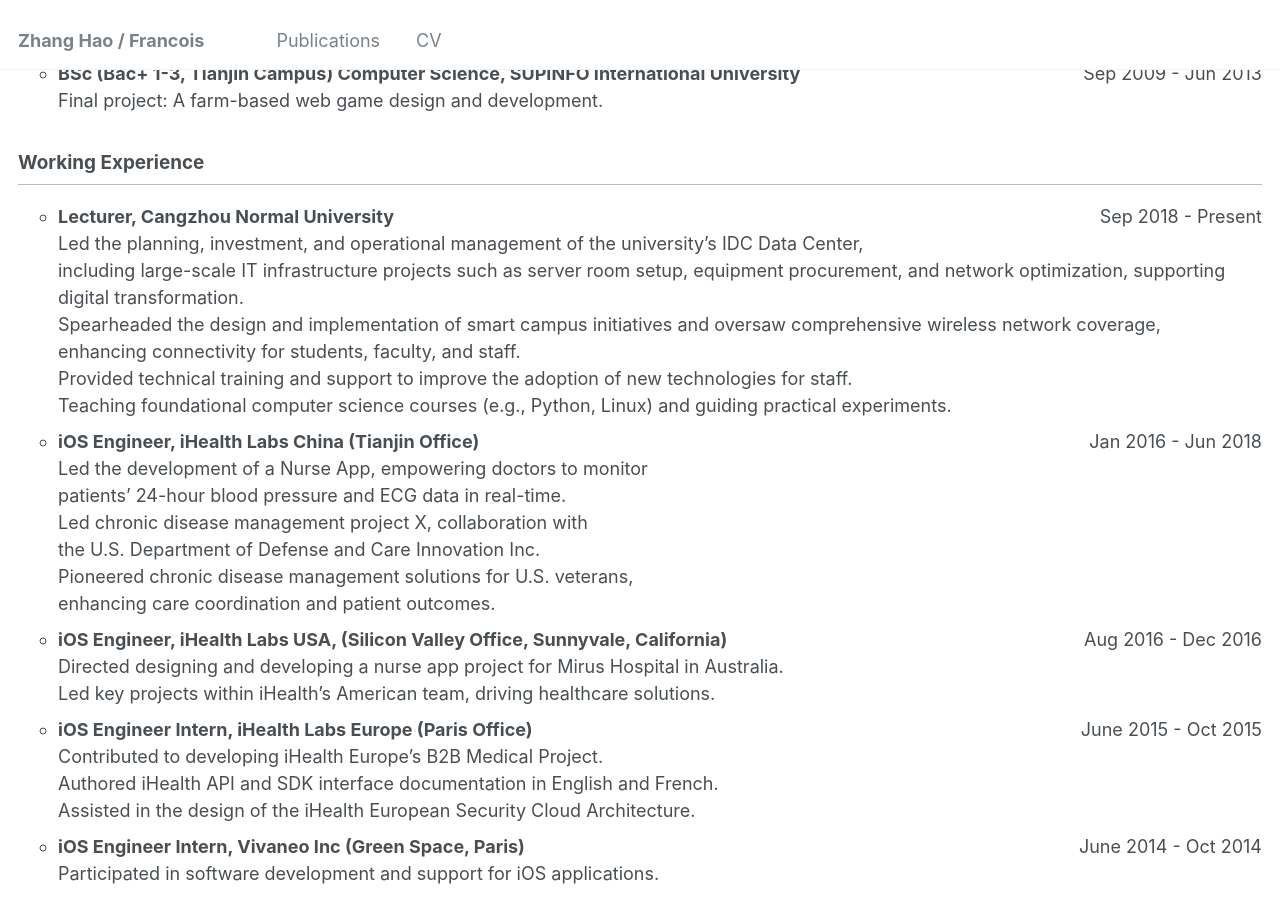
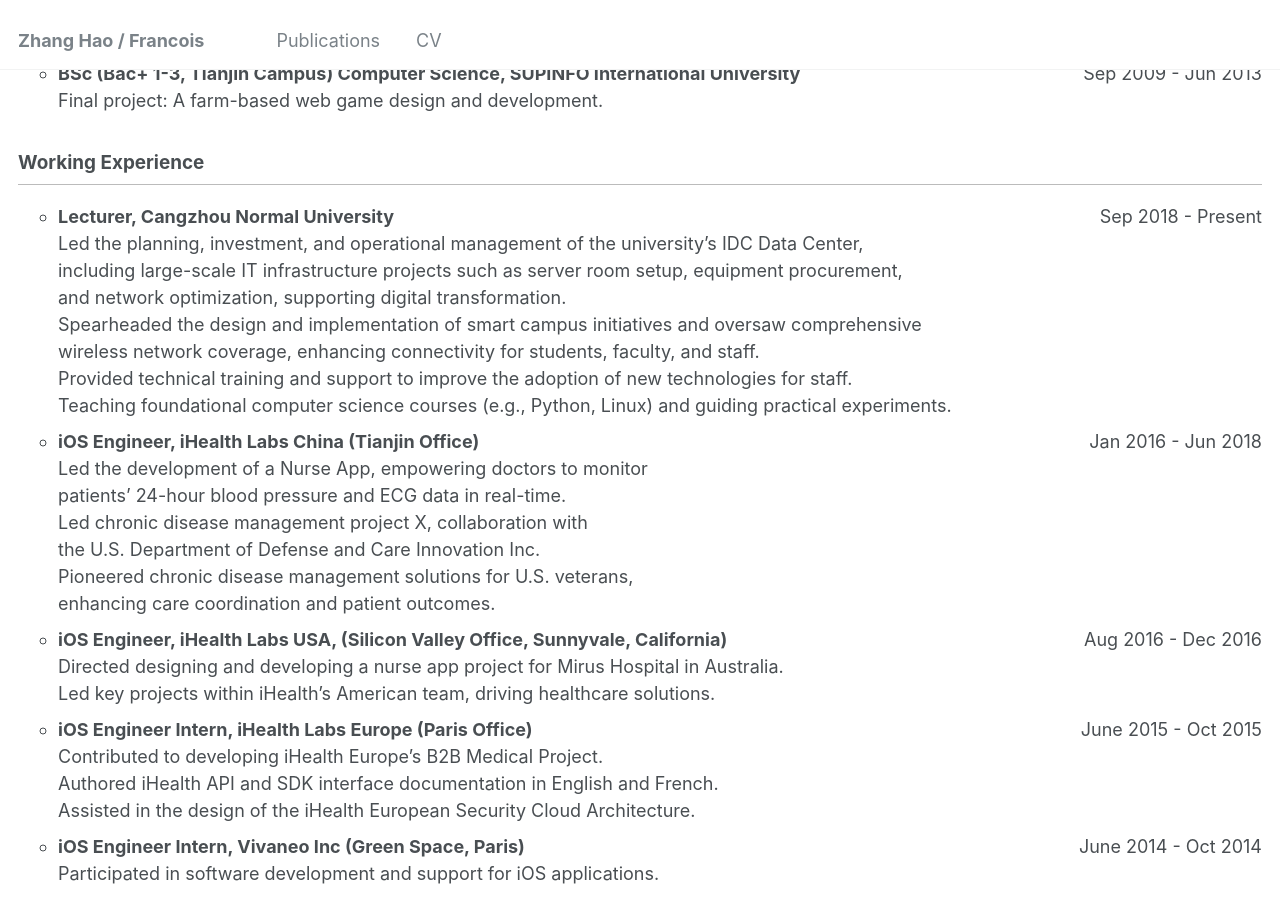
Before and after one commit to sydmou/sydmou.github.io, a Jekyll site: the page built from _pages/cv.md, in a window 1280 px wide and 900 px high, scrolled down 560 px. Built offline with Jekyll 4.4.1, drawn with Linux system fonts in a browser that asks for light colours.

Commit message:
Update cv.md

```diff
--- a/_pages/cv.md
+++ b/_pages/cv.md
@@ -31,9 +31,10 @@
 
 * **Lecturer, Cangzhou Normal University** <span style="float: right;">Sep 2018 - Present</span>\
    <span class='desc'>Led the planning, investment, and operational management of the university’s IDC Data Center, </span>\
-   <span class='desc'> including large-scale IT infrastructure projects such as server room setup, equipment procurement, and network optimization, supporting digital transformation. </span>\
-   <span class='desc'>Spearheaded the design and implementation of smart campus initiatives and oversaw comprehensive wireless network coverage,  </span>\
-   <span class='desc'>enhancing connectivity for students, faculty, and staff. </span>\
+   <span class='desc'> including large-scale IT infrastructure projects such as server room setup, equipment procurement, </span>\
+   <span class='desc'> and network optimization, supporting digital transformation. </span>\
+   <span class='desc'>Spearheaded the design and implementation of smart campus initiatives and oversaw comprehensive  </span>\
+   <span class='desc'>wireless network coverage,  enhancing connectivity for students, faculty, and staff. </span>\
    <span class='desc'>Provided technical training and support to improve the adoption of new technologies for staff. </span>\
    <span class='desc'>Teaching foundational computer science courses (e.g., Python, Linux) and guiding practical experiments. </span>
 * **iOS Engineer, iHealth Labs China (Tianjin Office)**<span style="float: right;">Jan 2016 - Jun 2018</span>\
```
